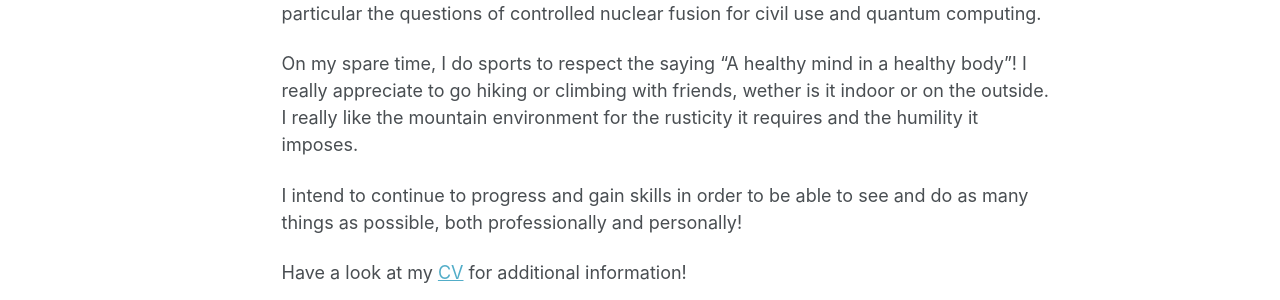
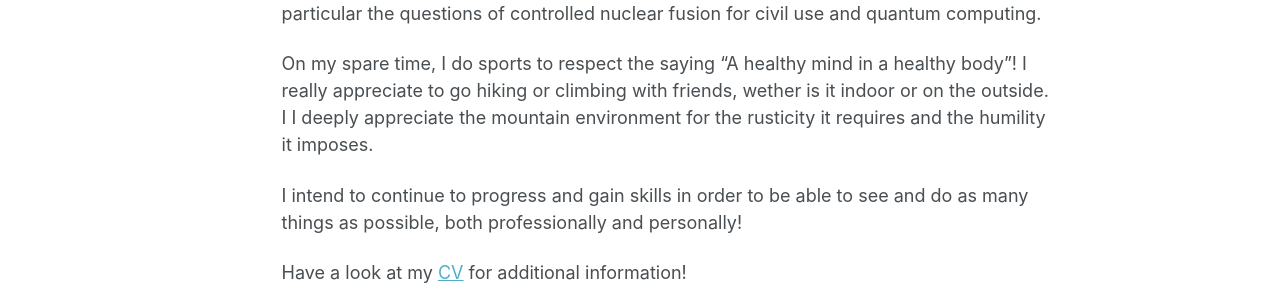
Before and after one commit to alex-pierron/alex-pierron.github.io, a Jekyll site: the page built from _pages/about.md, in a window 1280 px wide and 1331 px high. Shown: the part 573-873 px from the top of the window. Built offline with Jekyll 4.4.1, drawn with Linux system fonts in a browser that asks for light colours.

```diff
--- a/_pages/about.md
+++ b/_pages/about.md
@@ -17,7 +17,7 @@ In addition to my current degree, I also hold a double bachelor in Mathematics a
 Thanks to my scientific background in physics, I remain very interested and curious in the various discoveries and areas of research in physics, in particular the questions of controlled nuclear fusion for civil use and quantum computing.
 
 On my spare time, I do sports to respect the saying "A healthy mind in a healthy body"! I really appreciate to go hiking or climbing with friends, wether is it indoor or on the outside.
-I really like the mountain environment for the rusticity it requires and the humility it imposes.
+I I deeply appreciate the mountain environment for the rusticity it requires and the humility it imposes.
 
 I intend to continue to progress and gain skills in order to be able to see and do as many things as possible, both professionally and personally!
 
```
